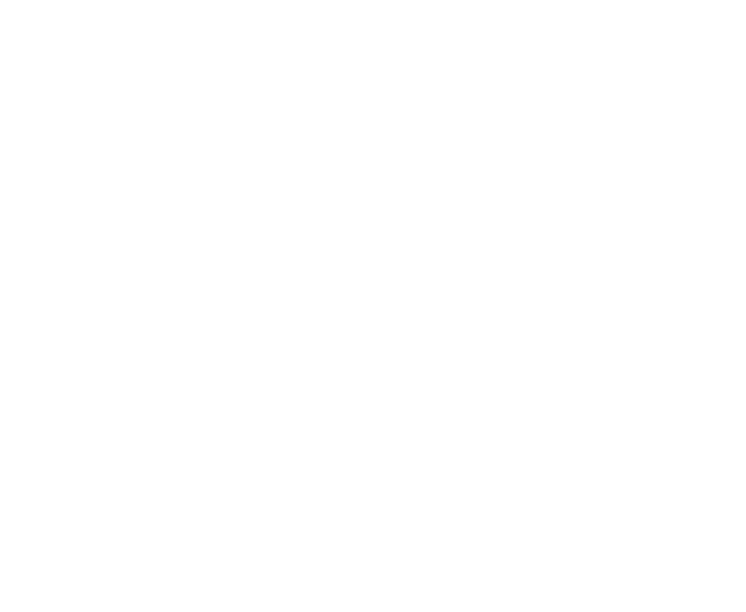
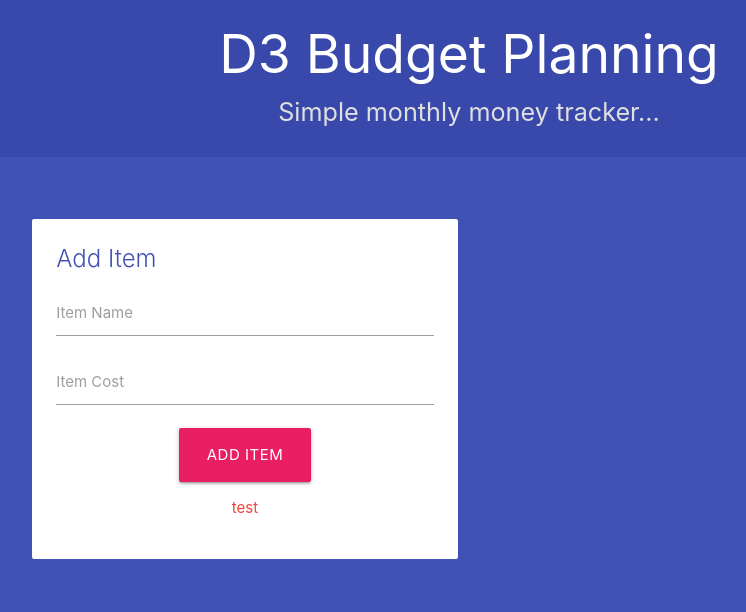
Before and after one commit to furkanmutlu/budget-planner-d3, a plain HTML site: page index.html in a window 1280 px wide. Shown: the whole page, without its empty margins (171-917 px from the left). Drawn offline with nearby package versions, Linux system fonts and the light colour scheme.

Commit message:
Added: Materialize css and form

```diff
--- /dev/null
+++ b/index.css
@@ -0,0 +1,7 @@
+h2, p {
+    margin: 10px 0;
+}
+
+header {
+    margin-bottom: 40px;
+}
--- a/index.html
+++ b/index.html
@@ -3,11 +3,48 @@
     <meta charset="UTF-8">
     <meta http-equiv="X-UA-Compatible" content="IE=edge">
     <meta name="viewport" content="width=device-width, initial-scale=1.0">
+    <link rel="stylesheet" href="https://cdnjs.cloudflare.com/ajax/libs/materialize/1.0.0/css/materialize.min.css">
     <title>D3 Budget Planner</title>
+    <link rel="stylesheet" href="/index.css">
 </head>
-<body>
+<body class="indigo">
+    <header class="indigo darken-1 section">
+        <h2 class="center white-text">D3 Budget Planning</h2>
+        <p class="flow-text grey-text center text-lighten-2">Simple monthly money tracker...</p>
+    </header>
+
+    <div class="container section">
+        <div class="row">
+            <div class="col s12 m6">
+                <form class="card z-depth-0">
+                    <div class="card-content">
+                        <span class="card-title indigo-text">Add Item</span>
+                        <div class="input-field">
+                            <input type="text" id="name">
+                            <label for="name">Item Name</label>
+                        </div>
+                        <div class="input-field">
+                            <input type="text" id="cost">
+                            <label for="cost">Item Cost</label>
+                        </div>
+                        <div class="input-field center">
+                            <button class="btn-large pink white-text">Add Item</button>
+                        </div>
+                        <div class="input-field center">
+                            <p class="red-text" id="error">test</p>
+                        </div>
+                    </div>
+                </form>
+            </div>
+            <div class="col s12 m5 push-m1">
+                <div class="canvas"></div>
+            </div>
+        </div>
+    </div>
+
 
     <script src="https://d3js.org/d3.v6.min.js"></script>
+    <script src="https://cdnjs.cloudflare.com/ajax/libs/materialize/1.0.0/js/materialize.min.js"></script>
     <script src="/index.js"></script>
     <script src="/graph.js"></script>
 </body>
```
